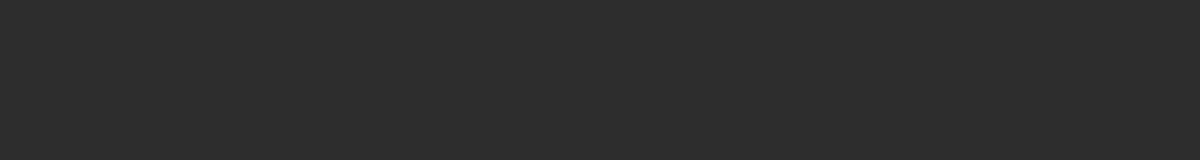
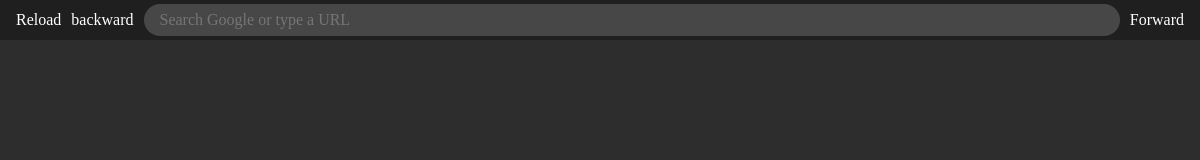
Before and after one commit to caspgin/Rift, an Electron app: page src/renderer/index.html in a window 1200 px wide. Drawn offline with Linux system fonts and the light colour scheme.

Commit message:
Added topBar UI, including buttons for reload, back, forward, and omnibox

```diff
--- a/src/renderer/index.html
+++ b/src/renderer/index.html
@@ -6,26 +6,54 @@
 	<meta name="viewport" content="width=device-width, initial-scale=1.0" />
 	<title>Rift by Abi</title>
 	<style>
+		* {
+			box-sizing: border-box;
+		}
+
 		body {
 			width: 100vw;
-			height: 100vh;
-			display: flex;
-			flex-flow: column;
 			padding: 0;
 			margin: 0;
 			background-color: #2d2d2d;
 		}
 
+		#toolbar-container {
+			background-color: #1f1f1f;
+			padding: 4px 16px;
+			height: 40px;
+		}
+
 		#toolbar {
 			color: white;
-			background-color: ;
-			height: 60px;
+			display: flex;
+			gap: 10px;
+			height: 100%;
+		}
+
+		#omnibox {
+			all: unset;
+			flex-grow: 1;
+			background-color: #474747;
+			padding-inline: 16px;
+			border-radius: 100px;
+		}
+
+		.btn {
+			all: unset;
+			cursor: pointer;
 		}
 	</style>
 </head>
 
 <body>
-	<div id="toolbar"></div>
+	<div id="toolbar-container">
+		<div id="toolbar">
+			<button class="btn" id="reload">Reload</button>
+			<button class="btn" id="back">backward</button>
+			<input type="text" id="omnibox" placeholder="Search Google or type a URL" />
+			<button class="btn" id="forward">Forward</button>
+		</div>
+	</div>
 </body>
 
 </html>
```
